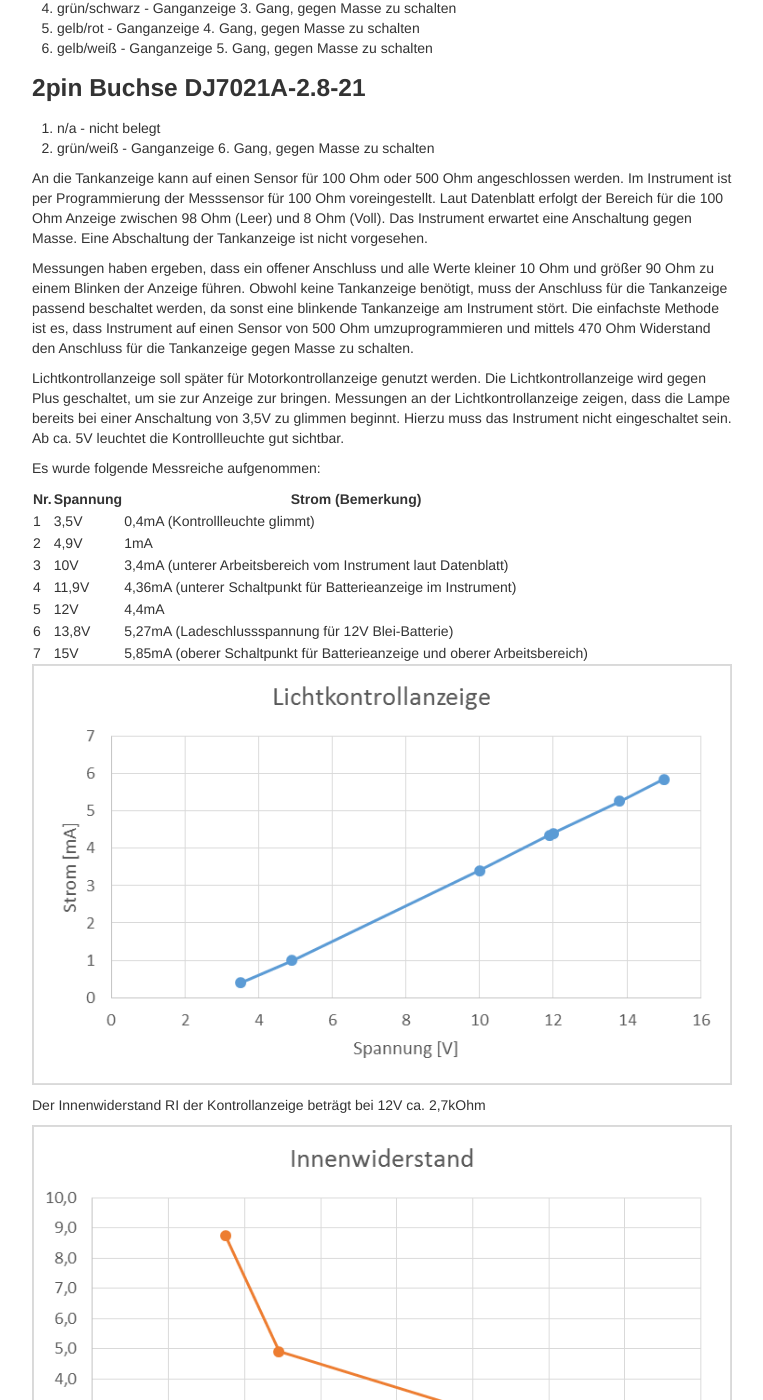
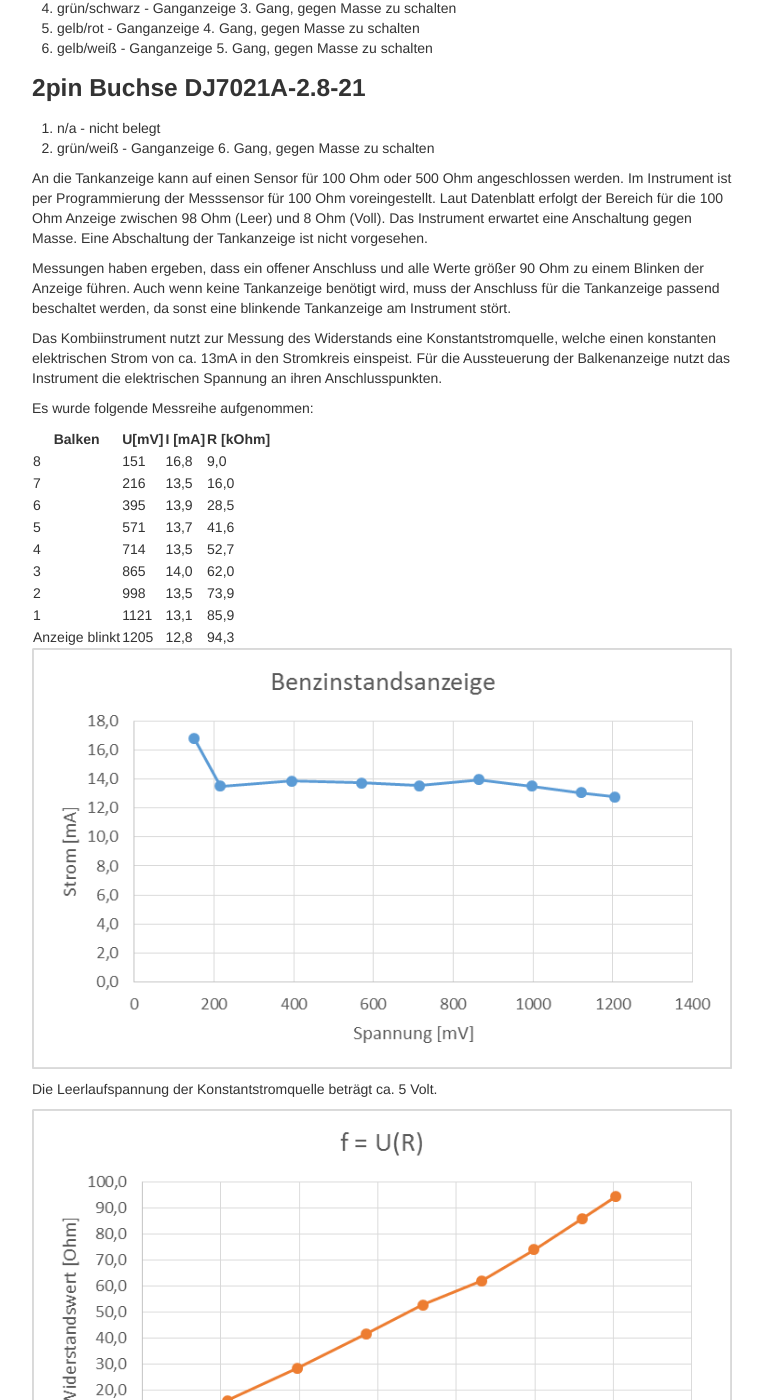
Before and after one commit to brickpool/Speedometer, a Jekyll site: the page built from index.md, in a window 1280 px wide and 1400 px high, scrolled down 2136 px. Shown: the whole window, without its empty margins (258-1021 px from the left). Built offline with Jekyll 4.4.1, drawn with Linux system fonts in a browser that asks for light colours; some of the changed text lies outside the part shown.

Commit message:
New page Fuelgauge

```diff
--- a/index.md
+++ b/index.md
@@ -52,11 +52,33 @@ Dass die Tachometer häufiger nicht direkt funktionieren bzw. man sich die wicht
 
 An die Tankanzeige kann auf einen Sensor für 100 Ohm oder 500 Ohm angeschlossen werden. Im Instrument ist per Programmierung der Messsensor für 100 Ohm voreingestellt. Laut Datenblatt erfolgt der Bereich für die 100 Ohm Anzeige zwischen 98 Ohm (Leer) und 8 Ohm (Voll). Das Instrument erwartet eine Anschaltung gegen Masse. Eine Abschaltung der Tankanzeige ist nicht vorgesehen.
 
-Messungen haben ergeben, dass ein offener Anschluss und alle Werte kleiner 10 Ohm und größer 90 Ohm zu einem Blinken der Anzeige führen. Obwohl keine Tankanzeige benötigt, muss der Anschluss für die Tankanzeige passend beschaltet werden, da sonst eine blinkende Tankanzeige am Instrument stört. Die einfachste Methode ist es, dass Instrument auf einen Sensor von 500 Ohm umzuprogrammieren und mittels 470 Ohm Widerstand den Anschluss für die Tankanzeige gegen Masse zu schalten.
+Messungen haben ergeben, dass ein offener Anschluss und alle Werte größer 90 Ohm zu einem Blinken der Anzeige führen. Auch wenn keine Tankanzeige benötigt wird, muss der Anschluss für die Tankanzeige passend beschaltet werden, da sonst eine blinkende Tankanzeige am Instrument stört.
 
-Lichtkontrollanzeige soll später für Motorkontrollanzeige genutzt werden. Die Lichtkontrollanzeige wird gegen Plus geschaltet, um sie zur Anzeige zur bringen. Messungen an der Lichtkontrollanzeige zeigen, dass die Lampe bereits bei einer Anschaltung von 3,5V zu glimmen beginnt. Hierzu muss das Instrument nicht eingeschaltet sein. Ab ca. 5V leuchtet die Kontrollleuchte gut sichtbar.
+Das Kombiinstrument nutzt zur Messung des Widerstands eine Konstantstromquelle, welche einen konstanten elektrischen Strom von ca. 13mA in den Stromkreis einspeist. Für die Aussteuerung der Balkenanzeige nutzt das Instrument die elektrischen Spannung an ihren Anschlusspunkten.
 
-Es wurde folgende Messreiche aufgenommen:
+Es wurde folgende Messreihe aufgenommen:
+
+Balken | U[mV] | I [mA] | R [kOhm]
+--- | --- | --- | ---
+8 | 151 | 16,8 | 9,0
+7 | 216 | 13,5 | 16,0
+6 | 395 | 13,9 | 28,5
+5 | 571 | 13,7 | 41,6
+4 | 714 | 13,5 | 52,7
+3 | 865 | 14,0 | 62,0
+2 | 998 | 13,5 | 73,9
+1 | 1121 | 13,1 | 85,9
+Anzeige blinkt | 1205 | 12,8 | 94,3
+
+![Benzinstandsanzeige](images/Benzinstandsanzeige.png)
+
+Die Leerlaufspannung der Konstantstromquelle beträgt ca. 5 Volt.
+
+![Tankwiderstandswerte](images/Tankwiderstandswerte.png)
+
+Lichtkontrollanzeige soll später als Motorkontrollanzeige genutzt werden. Die Lichtkontrollanzeige wird gegen Plus geschaltet, um sie zur Anzeige zur bringen. Messungen an der Lichtkontrollanzeige zeigen, dass die Lampe bereits bei einer Anschaltung von 3,5V zu glimmen beginnt. Hierzu muss das Instrument nicht eingeschaltet sein. Ab ca. 5V leuchtet die Kontrollleuchte gut sichtbar.
+
+Es wurde folgende Messreihe aufgenommen:
 
 Nr. | Spannung | Strom (Bemerkung)
 --- | --- | ---
```
Also changed, not shown: pages/benzinstandsanzeige.md (added, +30 -0 lines), pages/kontrollanzeige_1.md (+4 -4 lines), pages/kontrollanzeige_2.md (+1 -1 lines), pages/zuendsignalwandler_2.md (+2 -2 lines), images/Benzinstandsanzeige.png (added), images/Tankwiderstandswerte.png (added).
